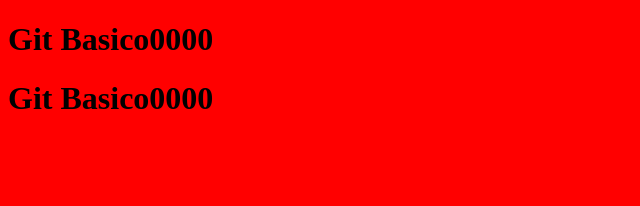
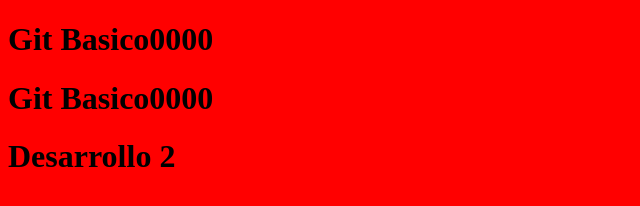
Before and after one commit to MartinEscalante/Git--A-T-R, a plain HTML site: page index.html in a window 1280 px wide. Shown: the whole page, without its empty margins (0-640 px from the left). Drawn offline with Linux system fonts and the light colour scheme.

Commit message:
confirmo los cambios en desa2

```diff
--- a/index.html
+++ b/index.html
@@ -9,5 +9,6 @@
 <body>
     <h1>Git Basico0000</h1>
     <h1>Git Basico0000</h1>
+    <h1>Desarrollo 2</h1>
 </body>
 </html>
```
